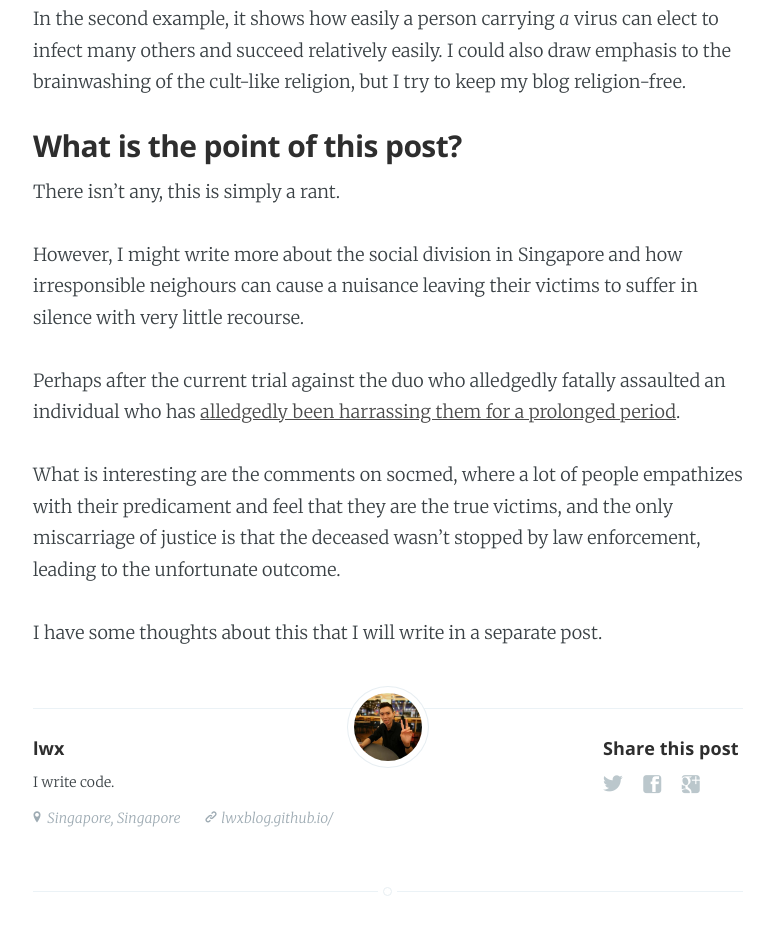
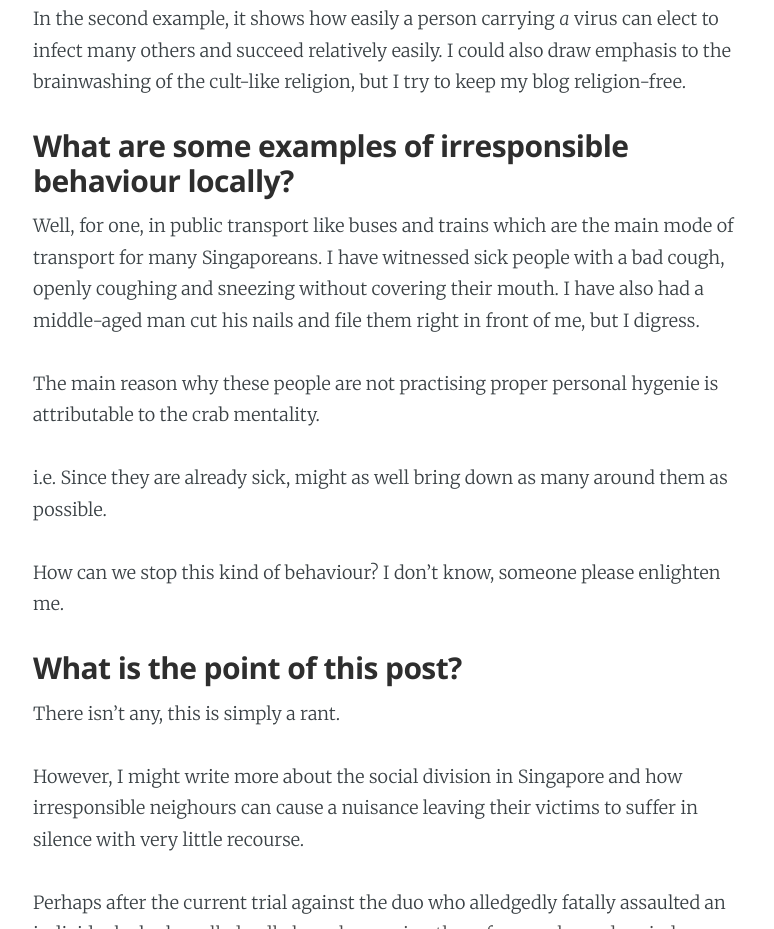
Before and after one commit to lwxblog/lwxblog.github.io, a plain HTML site: page covid-19-and-social-responsibility-or-lack-thereof.html in a window 1280 px wide. Shown: the part 3540-4469 px from the top of the page, without its empty margins (252-1026 px from the left). Drawn offline with nearby package versions, Linux system fonts and the light colour scheme.

Commit message:
Auto Commit.

```diff
--- a/covid-19-and-social-responsibility-or-lack-thereof.html
+++ b/covid-19-and-social-responsibility-or-lack-thereof.html
@@ -173,6 +173,16 @@
 
 <p>In the second example, it shows how easily a person carrying <em>a</em> virus can elect to infect many others and succeed relatively easily. I could also draw emphasis to the brainwashing of the cult-like religion, but I try to keep my blog religion-free.</p>
 
+<h3 id="what-are-some-examples-of-irresponsible-behaviour-locally">What are some examples of irresponsible behaviour locally?</h3>
+
+<p>Well, for one, in public transport like buses and trains which are the main mode of transport for many Singaporeans. I have witnessed sick people with a bad cough, openly coughing and sneezing without covering their mouth. I have also had a middle-aged man cut his nails and file them right in front of me, but I digress.</p>
+
+<p>The main reason why these people are not practising proper personal hygenie is attributable to the crab mentality.</p>
+
+<p>i.e. Since they are already sick, might as well bring down as many around them as possible.</p>
+
+<p>How can we stop this kind of behaviour? I don’t know, someone please enlighten me.</p>
+
 <h3 id="what-is-the-point-of-this-post">What is the point of this post?</h3>
 
 <p>There isn’t any, this is simply a rant.</p>
```
Also changed, not shown: author/lwx/rss.xml (+10 -0 lines), tag/general/rss.xml (+10 -0 lines).
